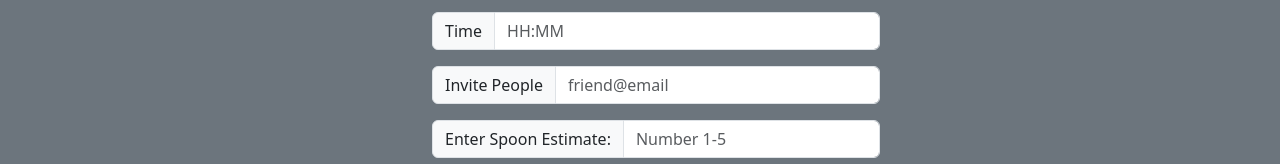
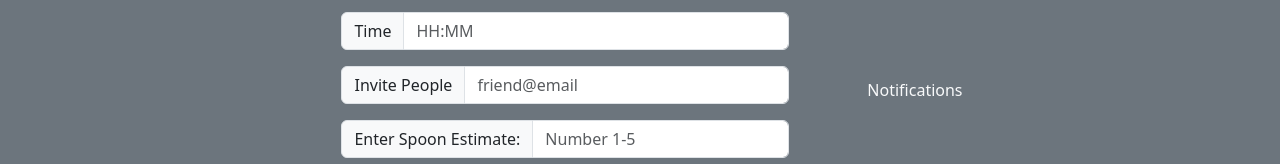
Before and after one commit to packerb2/Introvert_Calander_Startup, a React (Vite) app: page /calander in a window 1280 px wide. Shown: the part 395-559 px from the top of the page. Built offline with nearby package versions, Linux system fonts and the light colour scheme; no server answers.

Commit message:
got notifications to start working. need the notifications to show info

```diff
--- a/src/calander/calander.jsx
+++ b/src/calander/calander.jsx
@@ -3,9 +3,7 @@ import { NewEvent, Notifier } from './Notifier'
 import './calander.css';
 
 
-export function Notify(props) {
-  const userName = props.userName;
-
+export function Calander() {
   const [events, setEvent] = React.useState([]);
 
   React.useEffect(() => {
@@ -24,9 +22,8 @@ export function Notify(props) {
     const messageArray = [];
     for (const [i, event] of events.entries()) {
       let message = 'unknown';
-      if (event.type === NewEvent.Invite) {
-        message = `${event.from} ${event.value}`;
-      }
+      message = `${event.from} ${event.value}`;
+
 
       messageArray.push(
         <div key={i} className='event'>
@@ -37,18 +34,6 @@ export function Notify(props) {
     }
     return messageArray;
   }
-
-  return (
-    <div className='alerts'>
-      Notifications
-      <span className='user-name'>{userName}</span>
-      <div id='messages'>{createMessageArray()}</div>
-    </div>
-  );
-}
-
-
-export function Calander() {
     const testFakeEvent = ['BBQ', '0000/00/00', '99:99', 'oops', '3', 'Lizard']
     localStorage.setItem('eventname', '[name missing]');
     localStorage.setItem('eventdate', '[date missing]');
@@ -167,19 +152,12 @@ export function Calander() {
             </div>
             <button className="newevent" onClick={() => createEvent(localStorage.getItem('userName'), localStorage.getItem('eventname'), localStorage.getItem('eventdate'), localStorage.getItem('eventtime'), localStorage.getItem('eventpeople'), localStorage.getItem('eventspoons'))}>Create New Event</button>
           </ul>
-          {/* <li>
-              <ul className="notifications">
-                  <p></p>
-                  <p>Notifications:</p>
-                  {isVisible &&
-                  // reference simon players.jsx and .css for having notifications show up
-                    <li className="new-alert">{testFakeEvent[5]} has invited you to {testFakeEvent[0]} on {testFakeEvent[1]} at {testFakeEvent[2]}. Spoon Estimate: {testFakeEvent[4]}
-                      <li><button className="accept" onClick={() => createEventFromNotification(localStorage.getItem('userName'), testFakeEvent[0], testFakeEvent[1], testFakeEvent[2], testFakeEvent[5], testFakeEvent[4])}>Accept</button>
-                      <button className="reject" onClick={() => setIsVisible(!isVisible)}>Reject</button></li>
-                    </li>
-                    }
-              </ul>
-          </li> */}
+          <li>
+            <div className='alerts'>
+            Notifications
+            <div id='messages'>{createMessageArray()}</div>
+            </div>
+          </li>
       </div>
     </main>
   );
```
